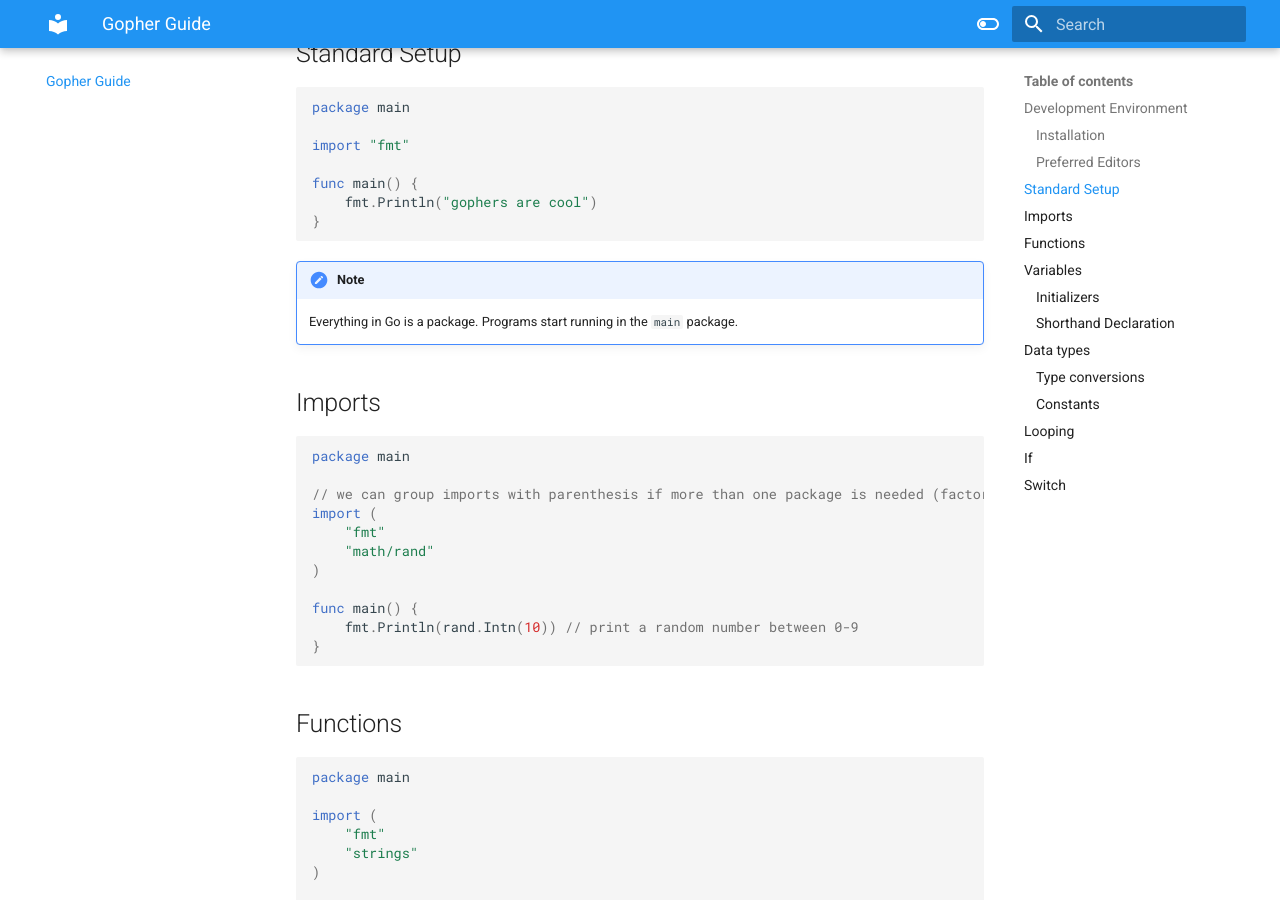
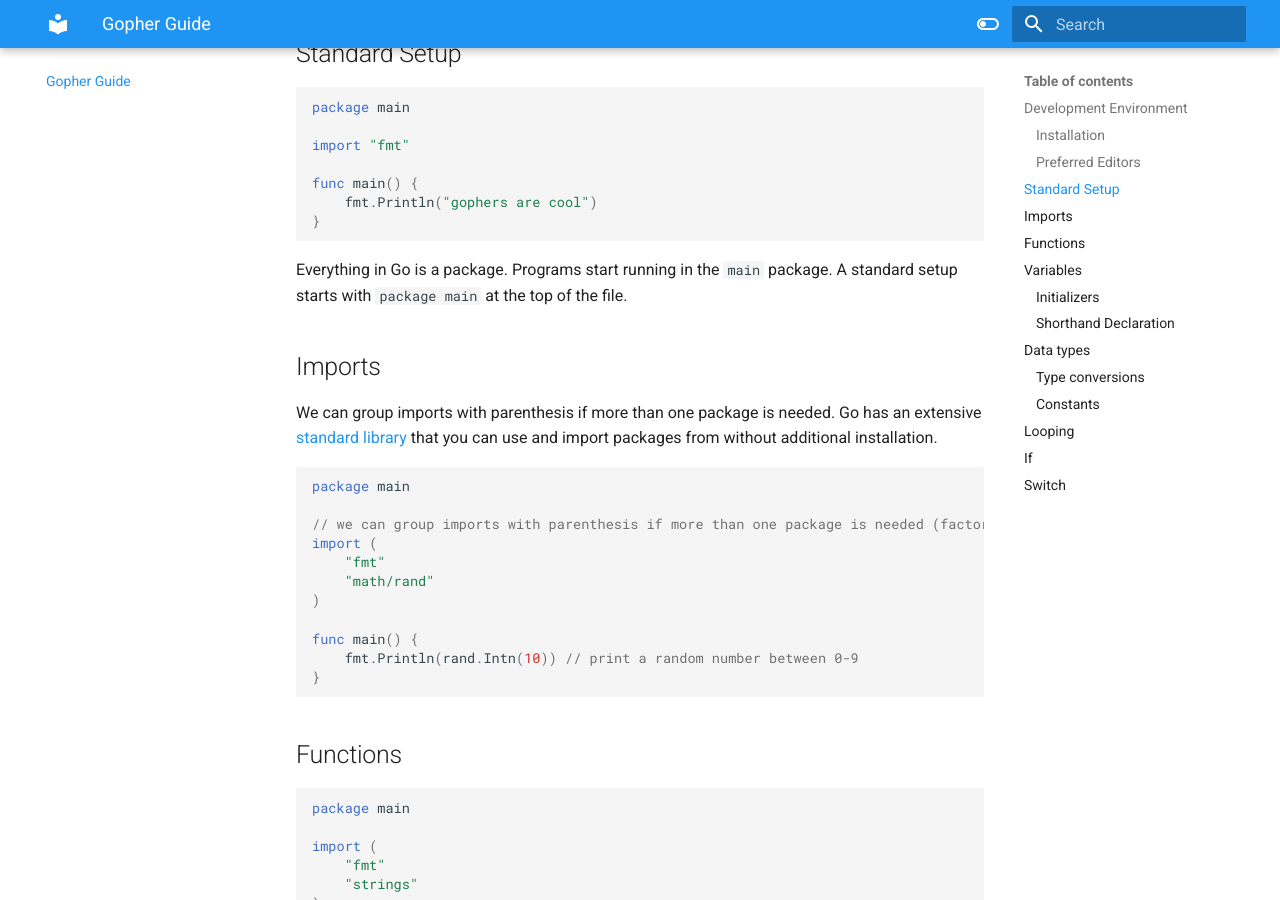
Before and after one commit to nsbuitrago/gopherguide, an MkDocs documentation site: the page built from docs/index.md, in a window 1280 px wide and 900 px high, scrolled down 624 px. Built offline with MkDocs 1.6.1 and Material for MkDocs 9.7.7, drawn with Linux system fonts in a browser that asks for light colours.

Commit message:
reformat guide

````diff
--- a/docs/index.md
+++ b/docs/index.md
@@ -26,11 +26,11 @@ func main() {
 }
 ```
 
-
-!!! note
-	Everything in Go is a package. Programs start running in the `main` package.
+Everything in Go is a package. Programs start running in the `main` package. A standard setup starts with `package main` at the top of the file.
 
 ## Imports
+
+We can group imports with parenthesis if more than one package is needed. Go has an extensive [standard library](https://pkg.go.dev/std) that you can use and import packages from without additional installation.
 
 ```go
 package main
````
